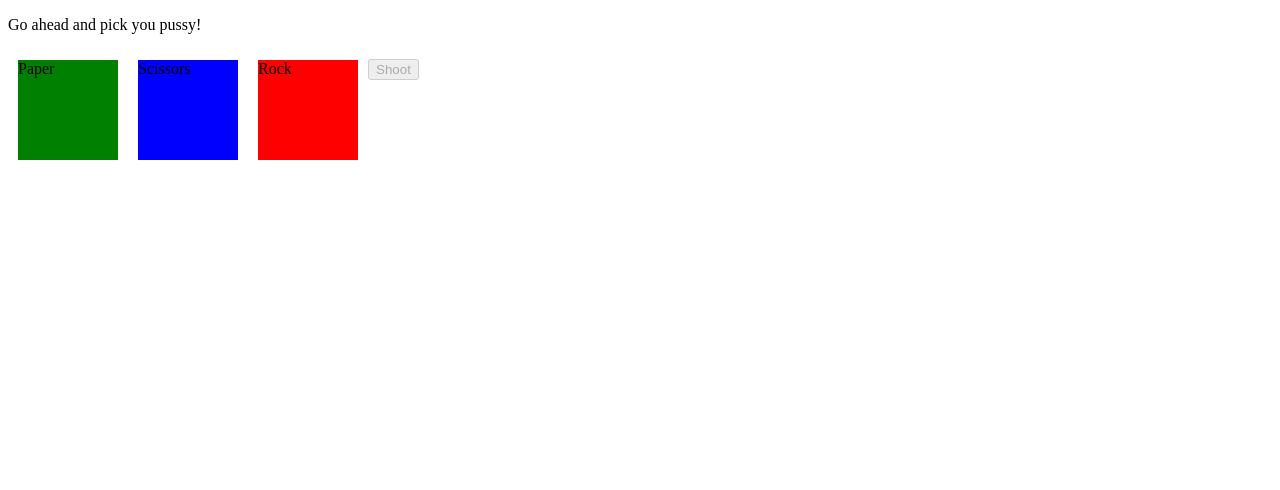
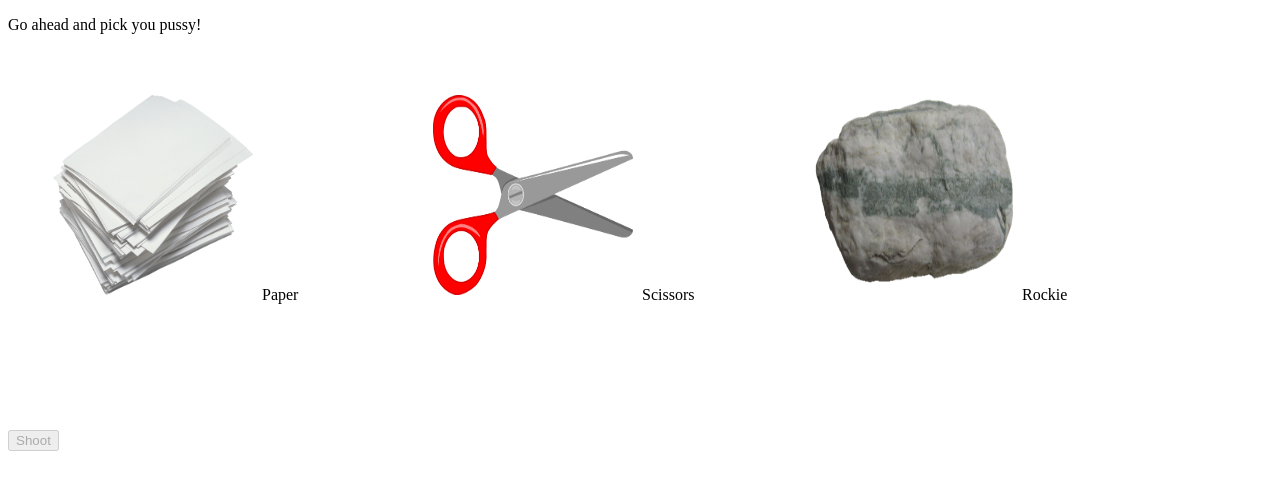
Before and after one commit to Matthew-swin/Rockie, an Angular app: page /base in a window 1280 px wide. Shown: the top 490 px of the page. Built offline with nearby package versions, Linux system fonts and the light colour scheme.

Commit message:
added in highlight function

```diff
--- a/src/app/Routes/game-base/game-base.component.css
+++ b/src/app/Routes/game-base/game-base.component.css
@@ -1,36 +1,37 @@
 .display{
-    height: 100px;
-    width: 100px;
-    margin: 10px;
+    height: 300px;
+    width: 300px;
+    margin: 40px;
     display: inline-block;
 }
 
 .display.paper{
-    background-color: green;
+    /* background-color: green; */
 }
 
 .display.scissors{
-    background-color: blue;
+    /* background-color: blue; */
 }
 
 .display.rock{
-    background-color: red;
+    /* background-color: red; */
 }
 
-.rockImage{
-    height: 50px;
-    width: 50px;
+.Image{
+    height: 200px;
+    width: 200px;
     margin: 5px;
 }
 
-.paperImage{
-    height: 50px;
-    width: 50px;
-    margin: 5px;
+
+.shoot {
+
 }
 
-.scissorsImage{
-    height: 50px;
-    width: 50px;
-    margin: 5px;
+.SelectedOption {
+    background-color: yellow;
 }
+
+.none {
+    background: none;
+}
--- a/src/app/Routes/game-base/game-base.component.html
+++ b/src/app/Routes/game-base/game-base.component.html
@@ -1,12 +1,29 @@
+<!--
+    what i want to do:
+    on hover will increase the size of the choice (rock,paper,scissors)
+    on hover will have a pop up panel describing the item (most likely jokes)
+    on pick will change background colour to light grey or something sxy -- [ngClass]="{'SelectedOption: highlighted, none:!highlighted'"
+    https://codesandbox.io/s/38xzry6qvq?file=/src/app/app.component.ts
+
+    centre this component
+    all round make it sexy
+ -->
 <p>Go ahead and pick you pussy!</p>
-<div class="display paper" (click)="SelectOption('Paper')">
-    <!-- <img class="paperImage" src="../../../assets/paper.png" alt=""> -->
-    Paper</div>
-
-<div class="display scissors" (click)="SelectOption('Scissors')">
-    <!-- <img class="scissorsImage" src="../../../assets/scissors.png" alt=""> -->
-    Scissors</div>
-<div class="display rock" (click)="SelectOption('Rock')">
-    <!-- <img class="rockImage" src="../../../assets/rock.png" alt=""> -->
-    Rock</div>
+    <div [ngClass]="{SelectedOption: this.highlighted == 'Paper'}" class="display paper" (click)="SelectOption('Paper')">
+        <!-- storing the images or media in the asset folder
+    could also put in the URL of an image
+    -->
+        <img class="Image" src="/assets/paper.png" alt="">
+        Paper</div>
+    <!-- [ngClass]="{SelectedOption: this.highlighted == 'Scissors'}"
+            this works by setting the class "SelectedOption" when the following option is true
+            in this case its when this.highlighted == the option picked-->
+    <div [ngClass]="{SelectedOption: this.highlighted == 'Scissors'}" class="display scissors" (click)="SelectOption('Scissors')" >
+        <img class="Image" src="/assets/scissors.png" alt="">
+        Scissors</div>
+    <div [ngClass]="{SelectedOption: this.highlighted == 'Rock'}" class="display rock" (click)="SelectOption('Rock')">
+        <img class="Image" src="/assets/rock.png" alt="">
+        Rockie</div>
+        <br>
+<!-- setting this below to disabled if an option hasnt been picked -->
 <button class="shoot" (click)="Shoot()" [disabled]="optionPicked === false">Shoot</button>
--- a/src/app/Routes/game-base/game-base.component.ts
+++ b/src/app/Routes/game-base/game-base.component.ts
@@ -1,6 +1,6 @@
 import { Component, OnInit } from '@angular/core';
 import { stringify } from 'querystring';
-import {GameService} from '../../services/game.service'
+import { GameService } from '../../services/game.service'
 
 @Component({
   selector: 'app-game-base',
@@ -10,16 +10,20 @@ import {GameService} from '../../services/game.service'
 export class GameBaseComponent implements OnInit {
 
   constructor(private GameService: GameService) { }
-  optionPicked: true|false = false;
+  optionPicked: true | false = false;
+  highlighted: 'Rock' | 'Paper' | 'Scissors';
   ngOnInit(): void {
   }
 
-  SelectOption(option: 'Rock' | 'Paper' | 'Scissors'){
+  highlight: boolean = false;
+
+  SelectOption(option: 'Rock' | 'Paper' | 'Scissors') {
     this.optionPicked = true;
     this.GameService.SetSelection(option);
+    this.highlighted = option;
   }
 
-  Shoot(){
+  Shoot() {
     this.GameService.CommitOutcome(this.GameService.selection);
   }
 }
```
